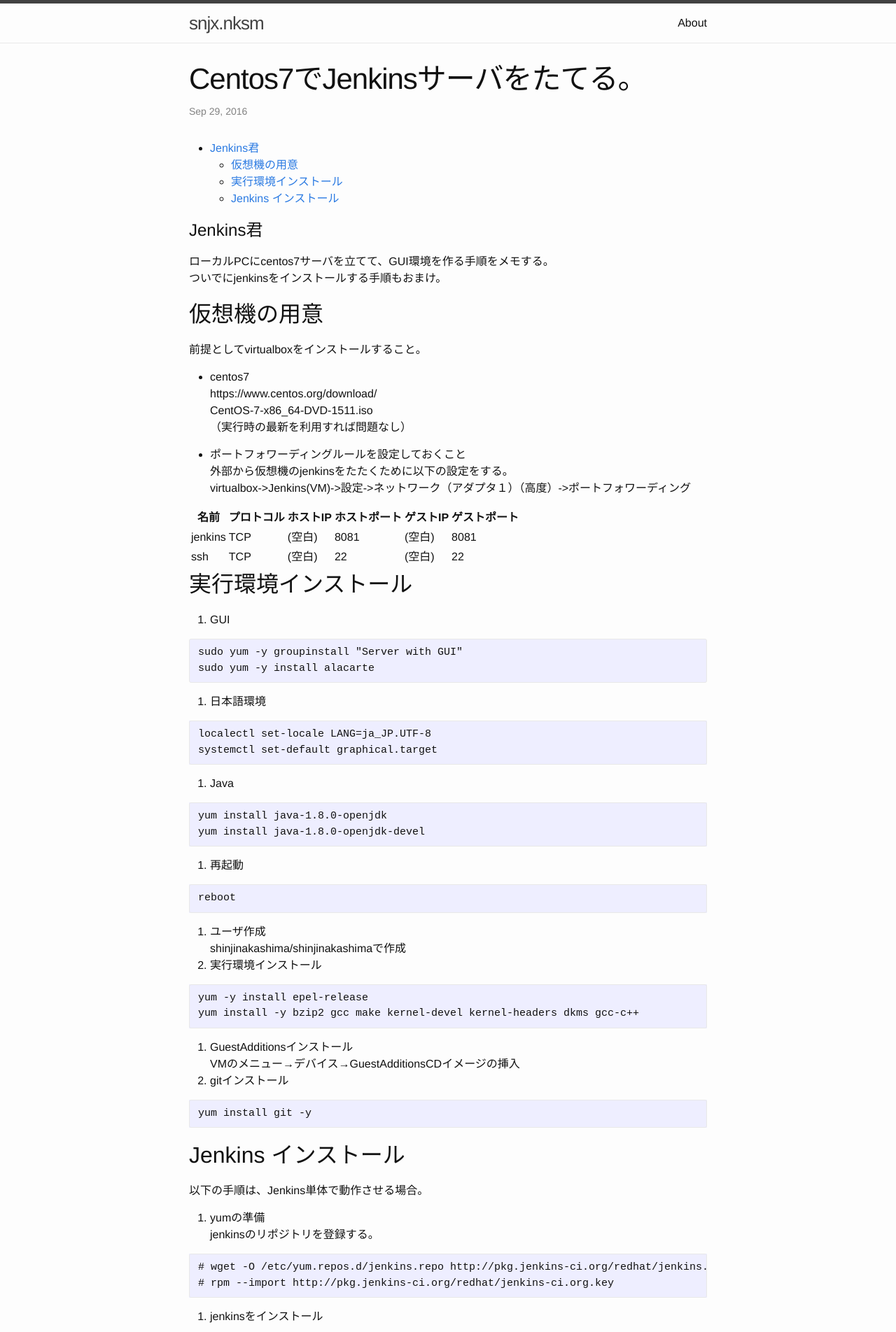
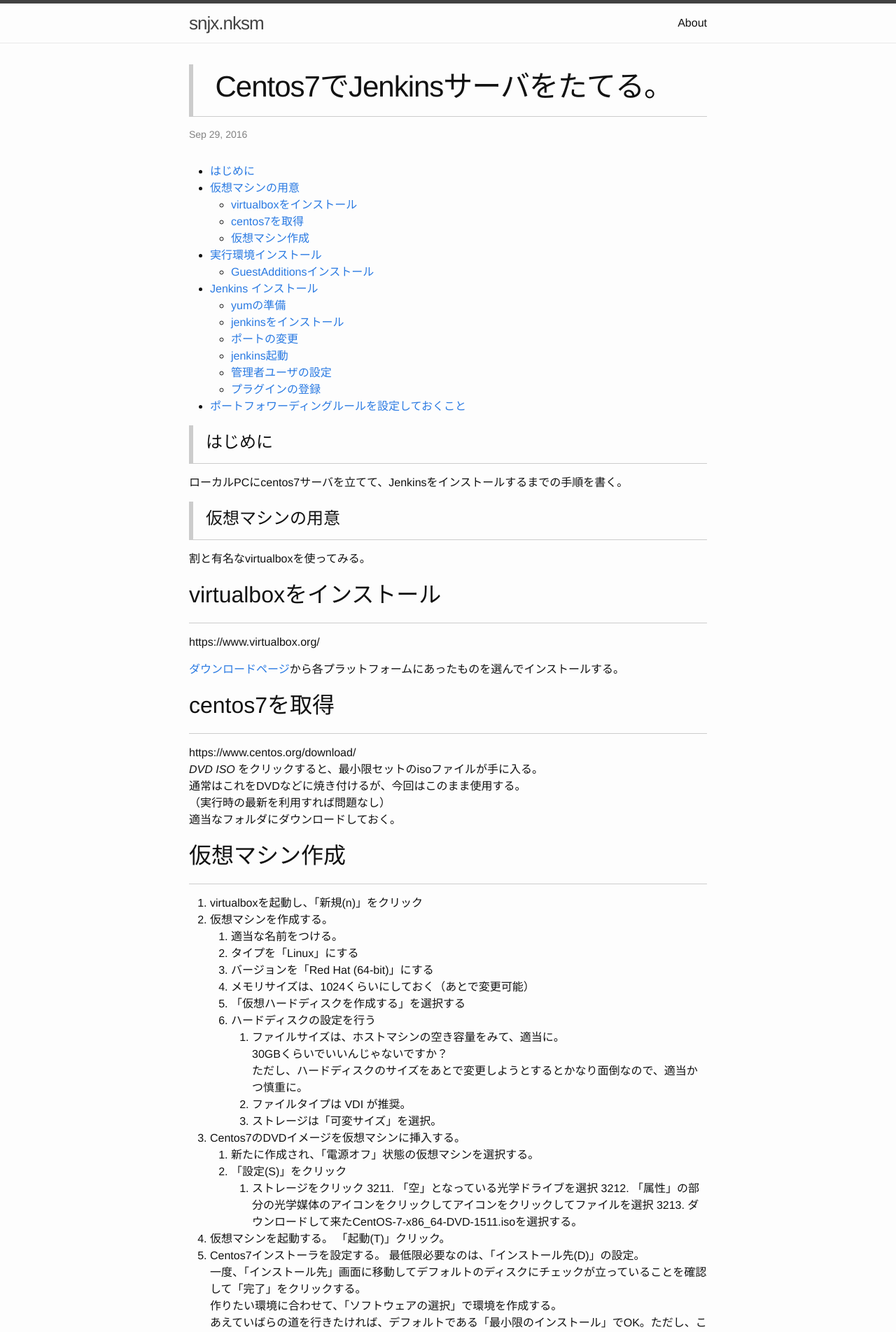
Before and after one commit to snjxnksm/snjxnksm.github.io, a Jekyll site: the page built from _posts/2016-09-29-create_centos7_jenkins.md, in a window 1280 px wide. Shown: the top 1904 px of the page at 70% size. Built offline with Jekyll 4.4.1, drawn with Linux system fonts in a browser that asks for light colours; some of the changed text lies outside the part shown.

Commit message:
文章の充実とテーブルの枠線追加

````diff
--- a/_posts/2016-09-29-create_centos7_jenkins.md
+++ b/_posts/2016-09-29-create_centos7_jenkins.md
@@ -2,6 +2,7 @@
 layout: post
 title: Centos7でJenkinsサーバをたてる。
 categories:
+  - virtualbox
   - Linux
   - Centos7
   - Jenkins
@@ -10,110 +11,148 @@ categories:
 * TOC
 {:toc}
 
-# Jenkins君
+# はじめに
 
-ローカルPCにcentos7サーバを立てて、GUI環境を作る手順をメモする。
-ついでにjenkinsをインストールする手順もおまけ。
+ローカルPCにcentos7サーバを立てて、Jenkinsをインストールするまでの手順を書く。
 
+# 仮想マシンの用意
 
-## 仮想機の用意
+割と有名なvirtualboxを使ってみる。
 
-前提としてvirtualboxをインストールすること。
+## virtualboxをインストール
 
-* centos7
+https://www.virtualbox.org/
+
+[ダウンロードページ](https://www.virtualbox.org/wiki/Downloads)から各プラットフォームにあったものを選んでインストールする。
+
+## centos7を取得
+
 https://www.centos.org/download/
-CentOS-7-x86_64-DVD-1511.iso
+*DVD ISO* をクリックすると、最小限セットのisoファイルが手に入る。
+通常はこれをDVDなどに焼き付けるが、今回はこのまま使用する。
 （実行時の最新を利用すれば問題なし）
+適当なフォルダにダウンロードしておく。
 
-* ポートフォワーディングルールを設定しておくこと
-外部から仮想機のjenkinsをたたくために以下の設定をする。
-virtualbox->Jenkins(VM)->設定->ネットワーク（アダプタ１）（高度）->ポートフォワーディング
+## 仮想マシン作成
 
-|名前|プロトコル|ホストIP|ホストポート|ゲストIP |ゲストポート|
-|---|---|---|---|---|---|
-|jenkins|TCP|(空白) |8081|(空白) |8081|
-|ssh|TCP|(空白) |22|(空白) |22|
+1. virtualboxを起動し、「新規(n)」をクリック
+2. 仮想マシンを作成する。
+    21. 適当な名前をつける。
+    22. タイプを「Linux」にする
+    23. バージョンを「Red Hat (64-bit)」にする
+    24. メモリサイズは、1024くらいにしておく（あとで変更可能）
+    25. 「仮想ハードディスクを作成する」を選択する
+    26. ハードディスクの設定を行う
+        261. ファイルサイズは、ホストマシンの空き容量をみて、適当に。
+          30GBくらいでいいんじゃないですか？
+          ただし、ハードディスクのサイズをあとで変更しようとするとかなり面倒なので、適当かつ慎重に。
+        262. ファイルタイプは VDI が推奨。
+        263. ストレージは「可変サイズ」を選択。
+3. Centos7のDVDイメージを仮想マシンに挿入する。
+    31. 新たに作成され、「電源オフ」状態の仮想マシンを選択する。
+    32. 「設定(S)」をクリック
+        321. ストレージをクリック
+            3211. 「空」となっている光学ドライブを選択
+            3212. 「属性」の部分の光学媒体のアイコンをクリックしてアイコンをクリックしてファイルを選択
+            3213. ダウンロードして来たCentOS-7-x86_64-DVD-1511.isoを選択する。
+4. 仮想マシンを起動する。
+  「起動(T)」クリック。
+5. Centos7インストーラを設定する。
+  最低限必要なのは、「インストール先(D)」の設定。
+  一度、「インストール先」画面に移動してデフォルトのディスクにチェックが立っていることを確認して「完了」をクリックする。
+  作りたい環境に合わせて、「ソフトウェアの選択」で環境を作成する。
+  あえていばらの道を行きたければ、デフォルトである「最小限のインストール」でOK。ただし、この設定だとホントにコマンドラインしかインストールされない。
+  そうでもない普通の人は、「サーバ(GUI使用)」に「開発ツール」アドオンをつけた構成がおすすめ。
+    51. インストール中に root パスワードは入れておくこと
+    52. 管理ユーザの作成も実行しておく。
+6. インストールが終了したら「再起動(R)」
+7. 再起動したら　License の同意をする。
+8. 再起動した直後はネットワークがオフになっている。
+    まずはネットワークを接続すること。GUIをインストールしたら
+
+# 実行環境インストール
 
 
 
-## 実行環境インストール
+1. GUI
+    以下は、Centos7インストーラで「サーバ(GUI使用)」を選択した場合と同等の作業。
+    <pre>
+    sudo yum -y groupinstall "Server with GUI"
+    sudo yum -y install alacarte
+    </pre>
+2.  Java
+    以下は、Centos7インストーラで「Javaプラットフォーム」アドオンを選択した場合と同等の作業。
+    jenkinsを走らせるのに必要。
+    <pre>
+    yum install java-1.8.0-openjdk
+    yum install java-1.8.0-openjdk-devel
+    </pre>
+3.  開発環境インストール
+    以下は、後述のGuestAdditionsをインストールする際に必要になる。
+    <pre>
+    yum -y install epel-release
+    yum install -y bzip2 gcc make kernel-devel kernel-headers dkms gcc-c++
+    </pre>
+4.  日本語環境
+    <pre>
+    localectl set-locale LANG=ja_JP.UTF-8
+    systemctl set-default graphical.target
+    </pre>
+5.  gitインストール
+    <pre>
+    yum install git -y
+    </pre>
+7. yu updateしておく
+    結構時間がかかるので覚悟してやる。
+    <pre>
+    yum -y update
+    </pre>
+7.  再起動
+    <pre>
+    reboot
+    </pre>
 
-1. GUI
-<pre>
-sudo yum -y groupinstall "Server with GUI"
-sudo yum -y install alacarte
-</pre>
-2. 日本語環境
+##  GuestAdditionsインストール
+マウスカーソルのシームレスな移動や、ホストとゲストの間のクリップボード経由のコピペなどをやりたい場合は、GuestAdditionsCDを仮想マシンにインストールする。
+* VMのメニュー→デバイス→GuestAdditionsCDイメージの挿入
+* 実行するかどうか聞かれるので実行する。
+* 無事に実行できたら、再起動
 
-```
-localectl set-locale LANG=ja_JP.UTF-8
-systemctl set-default graphical.target
-```
 
-3. Java
-
-```
-yum install java-1.8.0-openjdk
-yum install java-1.8.0-openjdk-devel
-```
-
-4. 再起動
-
-```
-reboot
-```
-
-5. ユーザ作成
-shinjinakashima/shinjinakashimaで作成
-61. 実行環境インストール
-
-```
-yum -y install epel-release
-yum install -y bzip2 gcc make kernel-devel kernel-headers dkms gcc-c++
-```
-
-62. GuestAdditionsインストール
-    VMのメニュー→デバイス→GuestAdditionsCDイメージの挿入
-7. gitインストール
-
-```
-yum install git -y
-```
-
-## Jenkins インストール
+# Jenkins インストール
 
 以下の手順は、Jenkins単体で動作させる場合。
 
-1. yumの準備
+##  yumの準備
 jenkinsのリポジトリを登録する。
 
-```
+<pre>
 # wget -O /etc/yum.repos.d/jenkins.repo http://pkg.jenkins-ci.org/redhat/jenkins.repo
 # rpm --import http://pkg.jenkins-ci.org/redhat/jenkins-ci.org.key
-```
+</pre>
 
-2. jenkinsをインストール
+##  jenkinsをインストール
 
-```
+<pre>
 # sudo yum -y install jenkins
 # chkconfig jenkins on
-```
+</pre>
 
-3. ポートの変更
+##  ポートの変更
 デフォルトだと8080なので、他のサービスとバッティングする場合は、以下を修正する。
 
-```
+<pre>
 # vi /etc/sysconfig/jenkins
 このなかの、JENKINS_PORTを 8080 から 8081 に変更する。
-```
+</pre>
 
-4. jenkins起動
+##  jenkins起動
 
-```
+<pre>
 # sudo systemctl start jenkins
-```
+</pre>
 
-6. 管理者ユーザの設定
+##  管理者ユーザの設定
   まず管理者ユーザを作ったうえでanonymousでは何もできないようにしておく。
   1. ログイン認証の追加
     11. Jenkinsの管理＞グローバルセキュリティの設定
@@ -139,5 +179,12 @@ jenkinsのリポジトリを登録する。
   * PegDown Formatter Plugin 追加
   * Publish Over SSH Plugin 追加
 
+# ポートフォワーディングルールを設定しておくこと
 
-* windowsでやる場合は[bitnami版AllInOne](https://bitnami.com/stack/jenkins/installer#windows)などあります。
+  ホストマシンから、virtualbox内の仮想マシンのjenkinsをたたくために以下の設定をする。
+  virtualbox->Jenkins(VM)->設定->ネットワーク（アダプタ１）（高度）->ポートフォワーディング
+
+  |名前|プロトコル|ホストIP|ホストポート|ゲストIP |ゲストポート|
+  |---|---|---|---|---|---|
+  |jenkins|TCP|(空白) |8081|(空白) |8081|
+  |ssh|TCP|(空白) |22|(空白) |22|
--- a/css/main.scss
+++ b/css/main.scss
@@ -51,3 +51,19 @@ $on-laptop:        800px;
         "layout",
         "syntax-highlighting"
 ;
+
+// table border
+table, td, th {
+border: thin #828282 solid;
+}
+
+// add underline to header
+h1 {
+	padding: .25em 0 .5em .75em;
+	border-left: 6px solid #ccc;
+	border-bottom: 1px solid #ccc;
+}
+h2 {
+	padding-bottom: .5em;
+	border-bottom: 1px solid #ccc;
+}
````
Also changed, not shown: other parts of _posts/2016-09-29-create_centos7_jenkins.md (+2 -1 lines).
